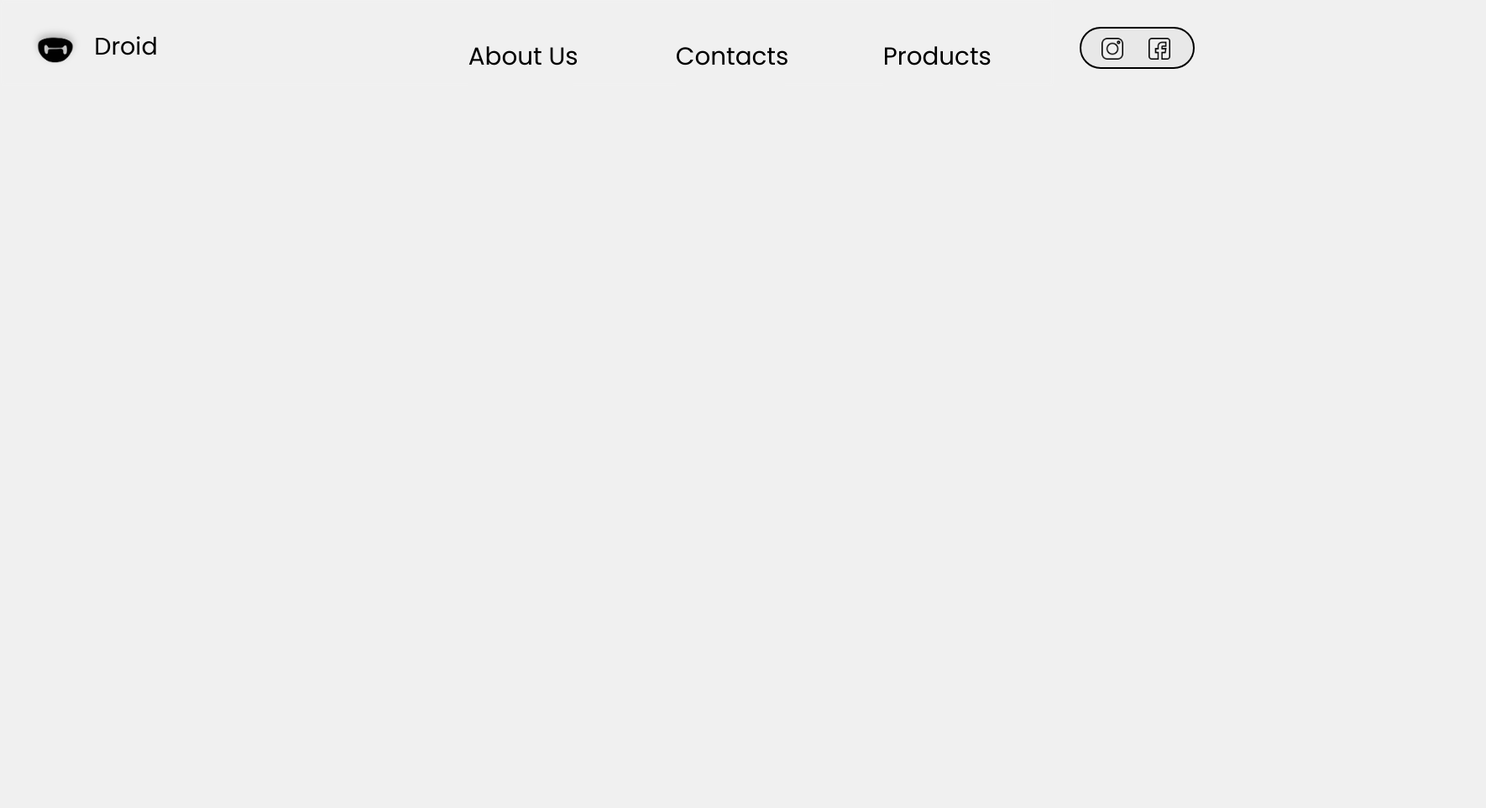
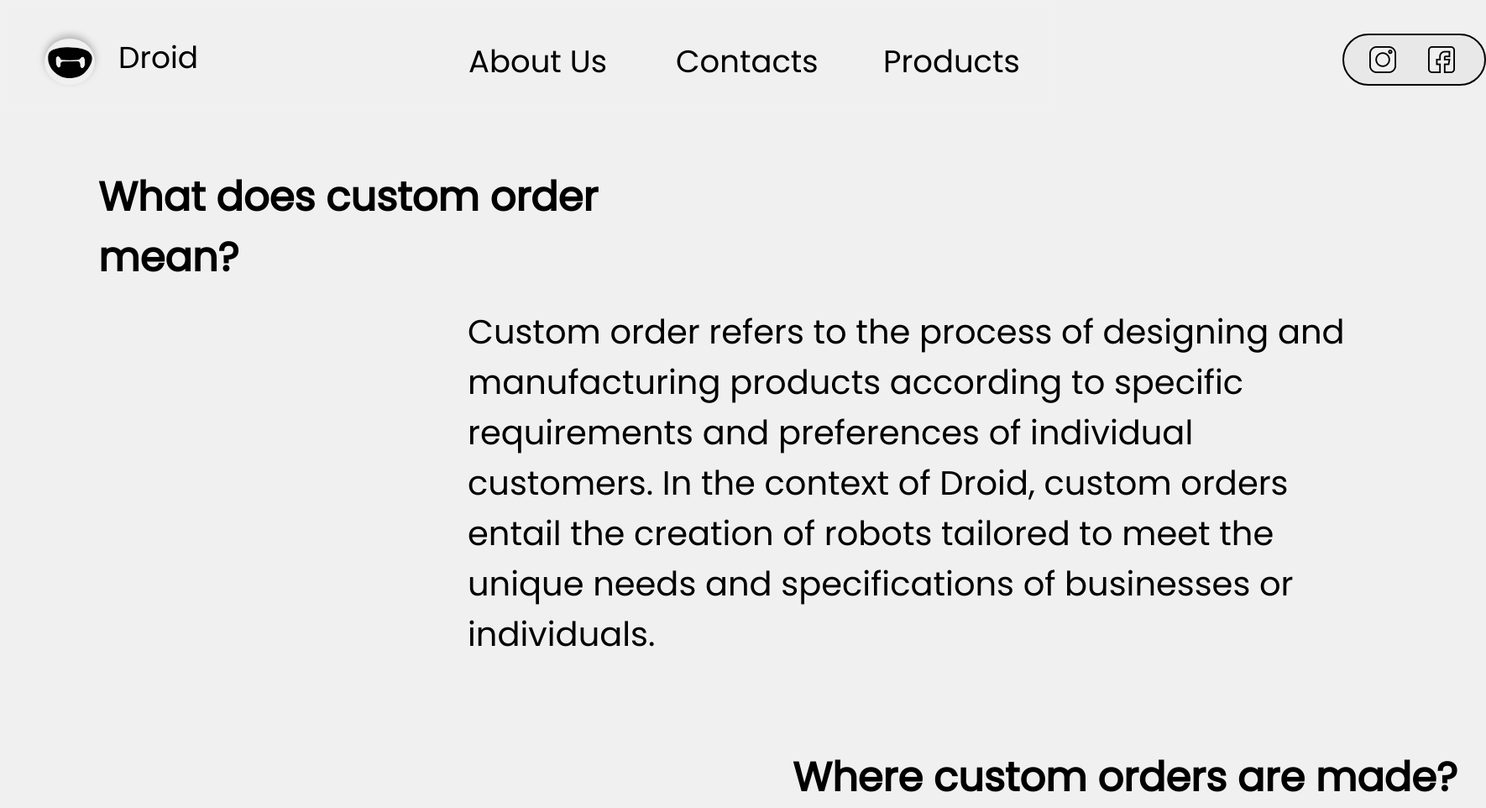
Before and after one commit to IDRaykova22/Droid, a plain HTML site: page pages/custom-orders.html in a window 1280 px wide. Shown: the top 962 px of the page at 84% size, 1770 px wide, since content can reach past the window. Before the commit the page ends 800 px from the top, so only its background shows below. Drawn offline with Linux system fonts and the light colour scheme.

Commit message:
Add a paragraph for custom orders' meaning (custom-orders.html). close #61

```diff
--- a/pages/custom-orders.html
+++ b/pages/custom-orders.html
@@ -3,7 +3,7 @@
 <head>
 
     <meta charset="UTF-8">
-    <link rel="stylesheet" href="../styles/about-us.css">
+    <link rel="stylesheet" href="../styles/custom-orders.css">
     <meta http-equiv="X-UA-Compatible" content="IE=edge">
     <meta name="viewport" content="width=device-width, initial-scale=1.0">
     <title>About us</title>
@@ -34,5 +34,10 @@
             <a href="https://facebook.com/"><img class="facebook" src="../images/facebook.png" alt="Facebook's logo"></a>
         </div>
     </nav>
+    <div class="title"><span>What does custom order mean?</span></div>
+    <div class="text1"><span>Custom order refers to the process of designing and manufacturing products according to specific requirements and preferences of individual customers. In the context of Droid, custom orders entail the creation of robots tailored to meet the unique needs and specifications of businesses or individuals.</span></div>
+    <div class="text2"><span>Our robot factory is equipped with cutting-edge technology and advanced machinery, allowing us to bring your purchases to you safe. Our skilled engineers, designers, and technicians work seamlessly together, utilizing their expertise to transform raw materials into high-quality robots that surpass industry standards.</span></div>
+    <div class="title2"><span>Where custom orders are made?</span></div>
+    <div class="title3"><span>Create your custom order NOW!</span></div>
 </body>
 </html>
--- a/styles/contacts.css
+++ b/styles/contacts.css
@@ -60,7 +60,7 @@
 
         .logo /*Droid Logo*/
         {
-            width: 60px; /* Adjust the width and height as needed */
+            width: 60px;
             height: 55px;
             border-radius: 50%;
             object-fit: cover;
@@ -71,6 +71,8 @@
             position: absolute;
             left: 3.2rem;
             top: 2.8rem;
+
+            background-color: transparent;
         }
 
 
@@ -506,7 +508,6 @@
            color: #000000;
            background: none;
         }
-
         span{
             background: none;
         }
--- /dev/null
+++ b/styles/custom-orders.css
@@ -0,0 +1,231 @@
+body, *{
+    margin:0;
+    background-color: #F0F0F0;
+    font-family: 'Poppins', sans-serif;
+}
+
+
+::selection{
+    background-color: black;
+    color: white;
+}
+
+
+.navbar{
+    box-sizing: border-box;
+
+    position: absolute;
+    height: 129px;
+    width: 98%;
+    left: 1px;
+    top: 0px;
+    background: rgba(255, 255, 255, 0.01);
+    border: 1px solid rgba(255, 255, 255, 0.05);
+    backdrop-filter: blur(3.2px);
+}
+
+
+.navbar>a{
+    font-style: normal;
+    font-weight: 400;
+    font-size: 37px;
+    white-space: nowrap; /*da sa na edin red*/
+    line-height: 67px;
+    text-decoration: none;
+    color: #000000;
+
+    position: relative;
+}
+
+
+.navbar>a::before {
+        content: '';
+        position: absolute;
+        width: 100%;
+        height: 2px;
+        border-radius: 4px;
+        background-color: #18272F;
+        bottom: 10px;
+        left: 0;
+        transform-origin: right;
+        transform: scaleX(0);
+        transition: transform .3s ease-in-out;
+}
+
+.navbar>a:hover::before {
+    transform-origin: left;
+    transform: scaleX(1);
+}
+
+
+.logo /*Droid Logo*/
+{
+    width: 60px; /* Adjust the width and height as needed */
+    height: 55px;
+    border-radius: 50%;
+    object-fit: cover;
+    border: none;
+    transform: rotate(180deg);
+    filter: drop-shadow(0px 4px 4px rgba(0, 0, 0, 0.25));
+
+    position: absolute;
+    left: 3.2rem;
+    top: 2.8rem;
+}
+
+
+.logotext /*Droid*/
+{
+    position: absolute;
+    width: 108px;
+    height: 46px;
+    left: 8.688rem;
+    top: 2.8rem;
+
+    font-style: normal;
+    font-weight: 400;
+    font-size: 36px;
+    line-height: 46px;
+
+    user-select: none;
+
+    color: #000000;
+}
+
+
+.navbar>:nth-child(2) /*About Us*/
+{
+    position: absolute;
+    width: 125px;
+    height: 67px;
+    left: 34.75rem;
+    top: 2.438rem;
+}
+
+
+.navbar>:nth-child(3) /*Contacts*/
+{
+    position: absolute;
+    width: 130px;
+    height: 67px;
+    left: 50.188rem;
+    top: 2.438rem;
+}
+
+
+.navbar>:nth-child(4) /*Products*/
+{
+    position: absolute;
+    width: 8.375rem;
+    height: 4.188rem;
+    left: 65.625rem;
+    top: 2.438rem;
+}
+
+
+.socialmedias{
+    box-sizing: border-box;
+    position: absolute;
+    width: 171px;
+    height: 62px;
+    left: 1597px;
+    top: 39px;
+
+    background: rgba(214, 214, 214, 0.33);
+    border: 2px solid #000000;
+    backdrop-filter: blur(10.2px);
+
+    border-radius: 31px;
+}
+
+
+.facebook{
+    position: absolute;
+    height: 32px;
+    left: 100px;
+    top: 13px;
+}
+
+
+.instagram{
+    position: absolute;
+    height: 32px;
+    left: 30px;
+    top: 13px;
+}
+.title{
+position: absolute;
+width: 617px;
+height: 94px;
+left: 117px;
+top: 199px;
+
+font-family: 'Poppins';
+font-style: normal;
+font-weight: 600;
+font-size: 48px;
+line-height: 72px;
+
+color: #000000;
+}
+.text1{
+position: absolute;
+width: 1059px;
+height: 420px;
+left: 557px;
+top: 365px;
+
+font-family: 'Poppins';
+font-style: normal;
+font-weight: 400;
+font-size: 40px;
+line-height: 60px;
+
+color: #000000;
+}
+.text2{
+position: absolute;
+width: 692px;
+height: 626px;
+left: 96px;
+top: 1012px;
+
+font-family: 'Poppins';
+font-style: normal;
+font-weight: 400;
+font-size: 40px;
+line-height: 60px;
+
+color: #000000;
+}
+.title2{
+position: absolute;
+width: 832px;
+height: 56px;
+left: 904px;
+top: 890px;
+
+font-family: 'Poppins';
+font-style: normal;
+font-weight: 600;
+font-size: 48px;
+line-height: 72px;
+text-align: right;
+
+color: #000000;
+}
+.title3{
+position: absolute;
+width: 1101px;
+height: 110px;
+left: 398px;
+top: 1803px;
+
+font-family: 'Poppins';
+font-style: normal;
+font-weight: 700;
+font-size: 64px;
+line-height: 96px;
+
+color: #000000;
+}
```
Also changed, not shown: pages/contacts.html (+1 -1 lines).
